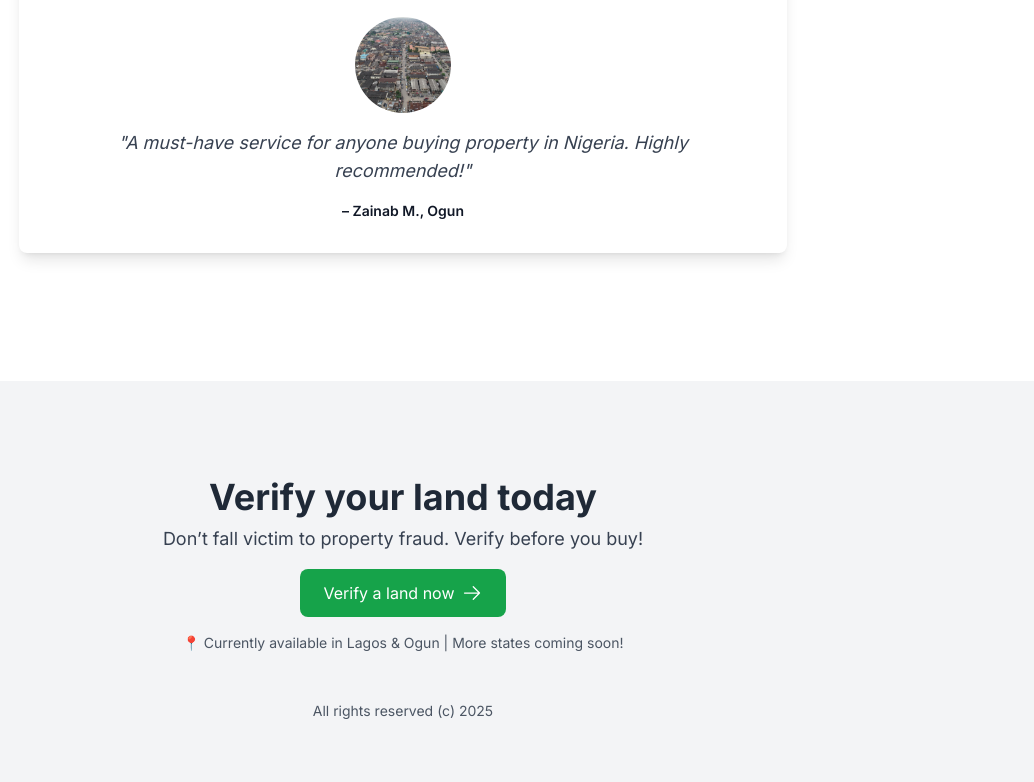
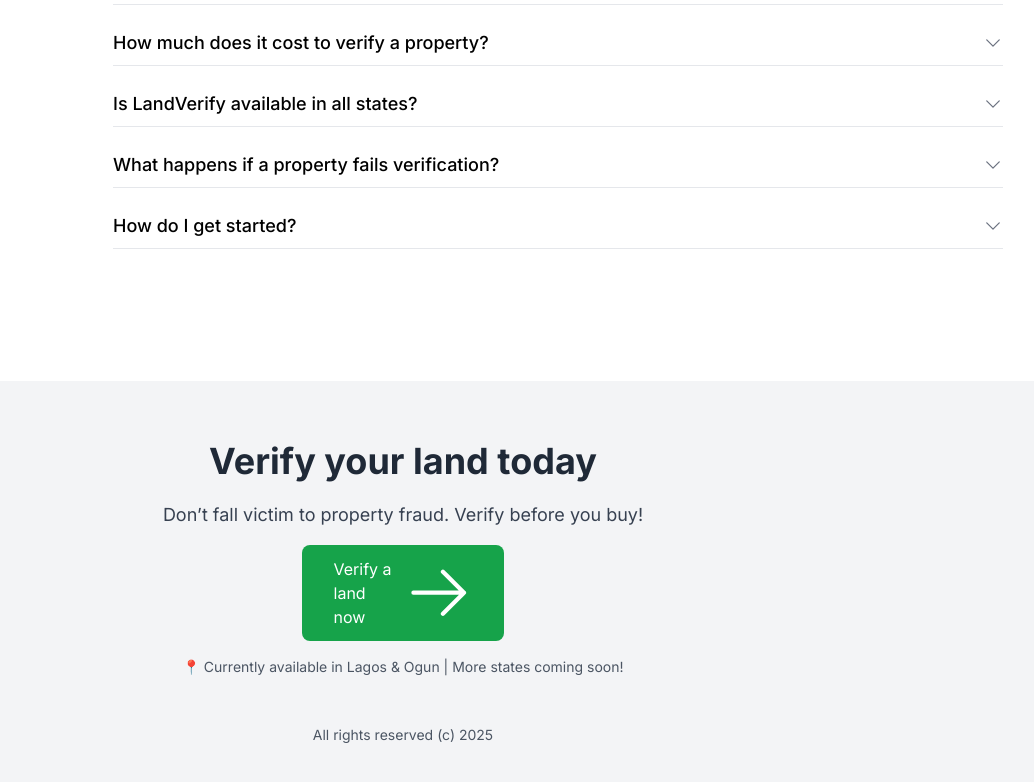
Before and after one commit to agbajekehinde/land-verify, a Next.js app: page / in a window 1280 px wide. Shown: the part 2730-3512 px from the top of the page, without its empty margins (237-1271 px from the left). Built offline with nearby package versions, Linux system fonts and the light colour scheme; a web font is replaced by a local one.

Commit message:
homepage updates - section reordering

```diff
--- a/app/components/footer/footer.tsx
+++ b/app/components/footer/footer.tsx
@@ -4,14 +4,14 @@
 
 export default function Footer() {
   return (
-    <footer className="flex flex-col items-center justify-center bg-gray-100 p-6 pt-24 py-32">
-      <h2 className="text-2xl font-bold text-gray-800 md:text-4xl">Verify your land today</h2>
+    <footer className="flex flex-col items-center justify-center bg-gray-100 p-6 pt-12 py-24">
+      <h2 className="py-3 text-2xl font-bold text-gray-800 md:text-4xl">Verify your land today</h2>
       <h4 className="mt-2 text-lg text-gray-700">Don’t fall victim to property fraud. Verify before you buy!</h4>
       <Link
         href="/verify"
-        className="mt-4 flex items-center gap-2 rounded-lg bg-green-600 px-6 py-3 text-white hover:bg-green-700"
+        className="mt-4 flex items-center gap-2 rounded-lg bg-green-600 px-8 py-3 text-white hover:bg-green-700"
       >
-        <span>Verify a land now</span> <ArrowRightIcon className="w-5" />
+        <span className="text-bold">Verify a land now</span> <ArrowRightIcon className="" />
       </Link>
       <p className="mt-4 text-sm text-gray-600">📍 Currently available in Lagos & Ogun | More states coming soon!</p>
       <div className='mt-8'>
--- a/app/login/page.tsx
+++ b/app/login/page.tsx
@@ -1,4 +1,3 @@
-import AcmeLogo from '@/app/components/header/header';
 import LoginForm from '@/app/ui/login-form';
 import Image from 'next/image';
 
--- a/app/page.tsx
+++ b/app/page.tsx
@@ -19,8 +19,8 @@
       <Hero />
       <KeyFeatures />
       <Steps/>
+      <Testimonials />
       <FAQs />
-      <Testimonials />
       <Footer />
     </main>
   );
```
